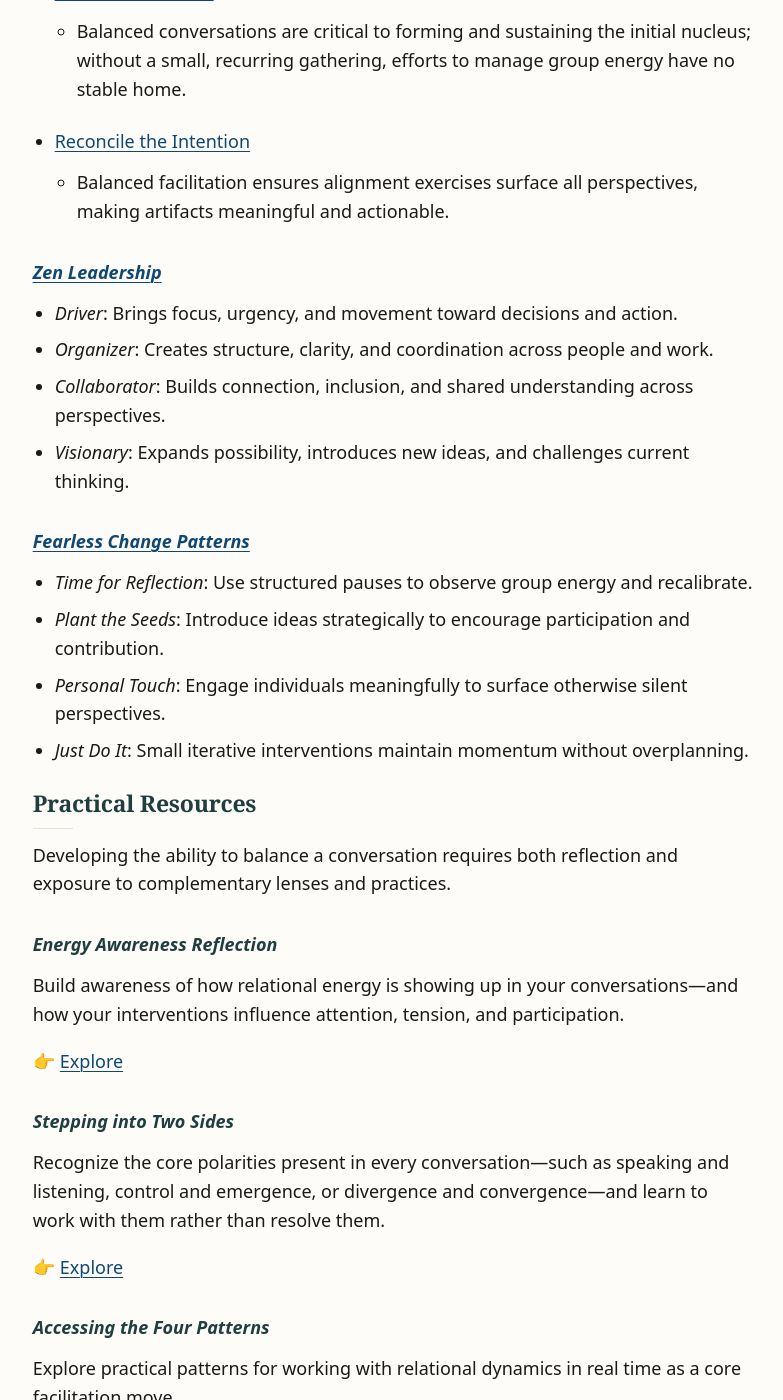
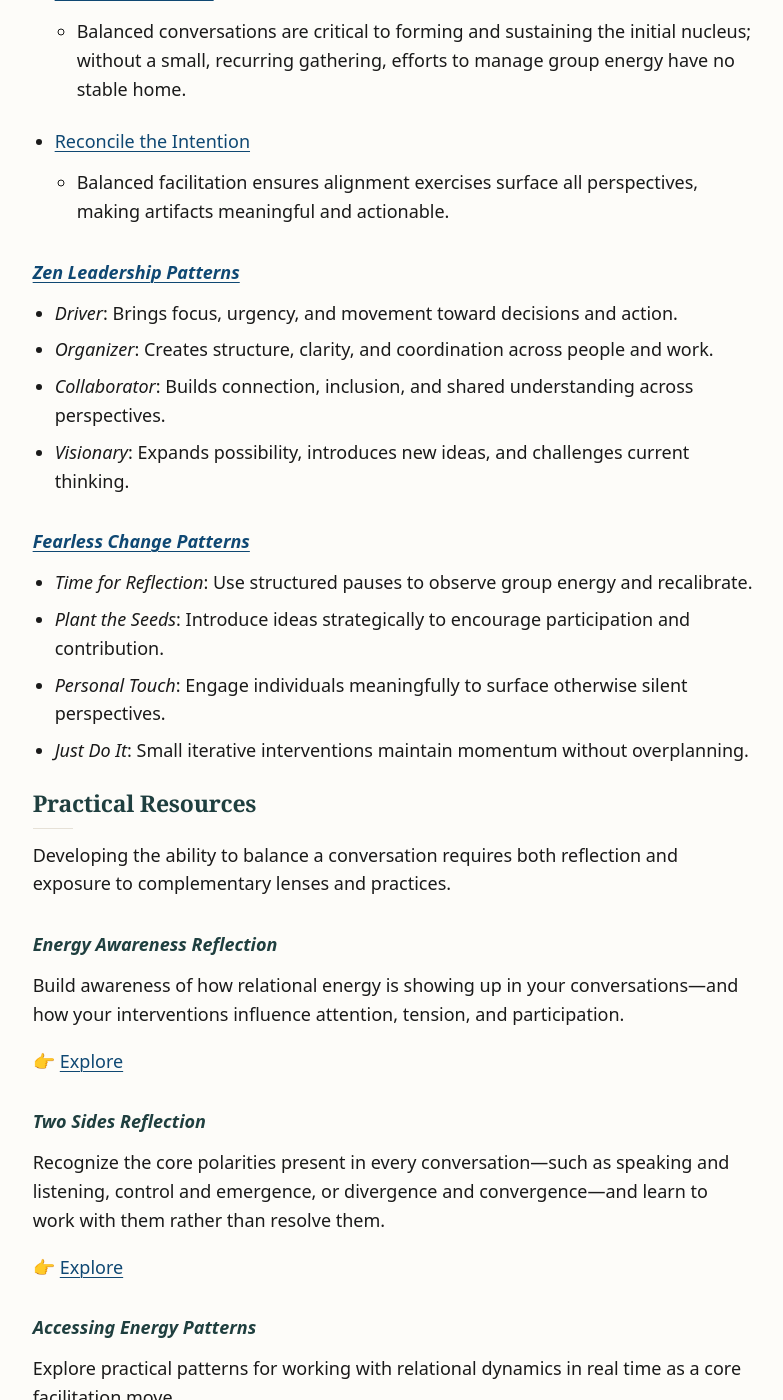
Before and after one commit to basil-family-lab/circle, a Jekyll site: the page built from balance.md, in a window 1280 px wide and 1400 px high, scrolled down 5435 px. Shown: the whole window, without its empty margins (247-1030 px from the left). Built offline with Jekyll 4.4.1, drawn with Linux system fonts in a browser that asks for light colours.

Commit message:
refactor: related patterns (add zen leadership)

```diff
--- a/balance.md
+++ b/balance.md
@@ -146,7 +146,7 @@ A Circle session, and any conversation, becomes a **space to practice and reinfo
 - [Reconcile the Intention](/reconcile/){: data-ga-event="learn_more" data-ga-label="balance_to_reconcile"}
   - Balanced facilitation ensures alignment exercises surface all perspectives, making artifacts meaningful and actionable.
 
-### [Zen Leadership](https://zenleader.global)
+### [Zen Leadership Patterns](https://zenleader.global)
 
 - *Driver*: Brings focus, urgency, and movement toward decisions and action.
 - *Organizer*: Creates structure, clarity, and coordination across people and work.
@@ -170,13 +170,13 @@ Build awareness of how relational energy is showing up in your conversations—a
 
 👉 [Explore](/reflection/){: data-ga-event="learn_more" data-ga-label="balance_to_reflection"}
 
-### Stepping into Two Sides
+### Two Sides Reflection
 
 Recognize the core polarities present in every conversation—such as speaking and listening, control and emergence, or divergence and convergence—and learn to work with them rather than resolve them.
 
 👉 [Explore](https://www.youtube.com/watch?v=b2OZ22QX47E)
 
-### Accessing the Four Patterns
+### Accessing Energy Patterns
 
 Explore practical patterns for working with relational dynamics in real time as a core facilitation move.
 
```
